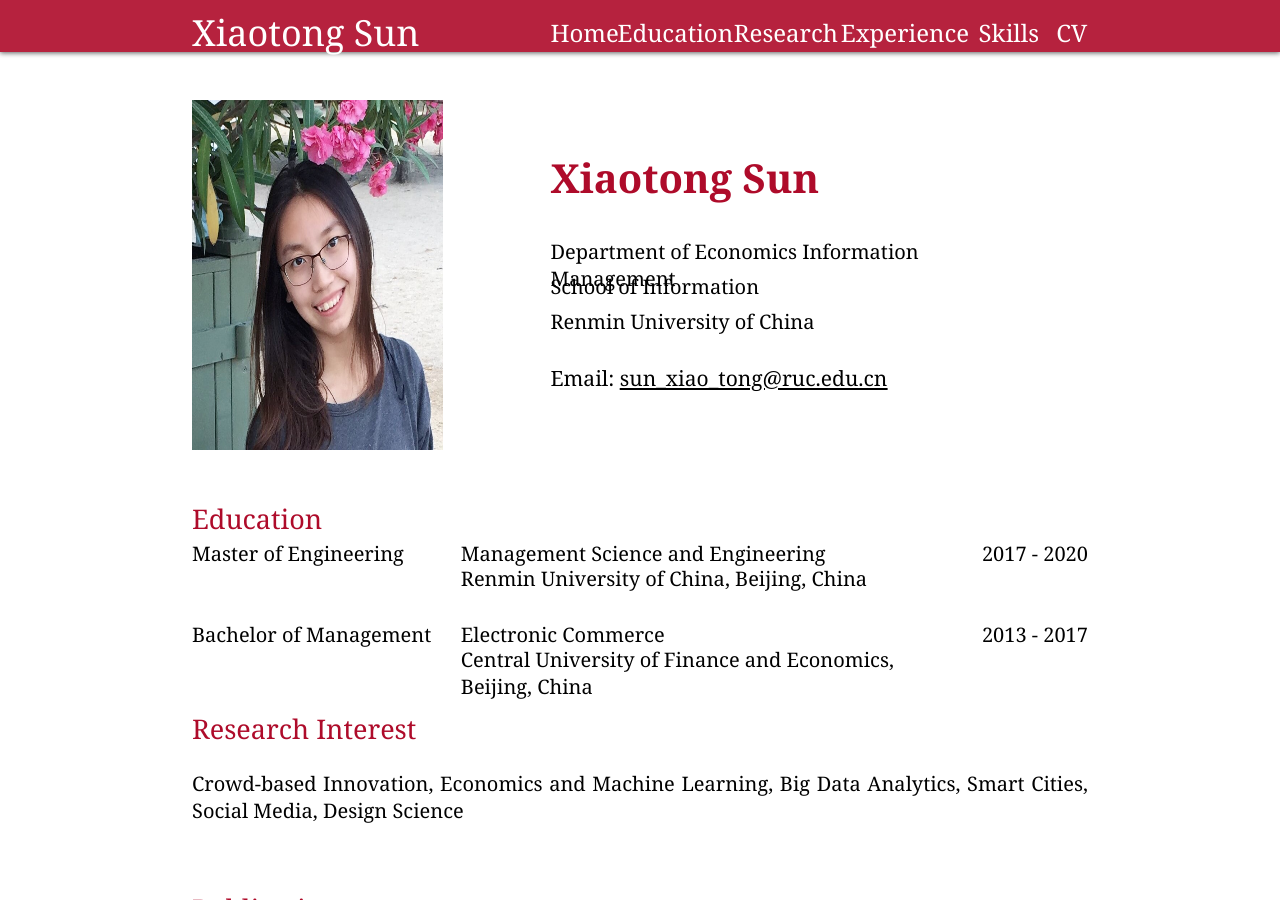
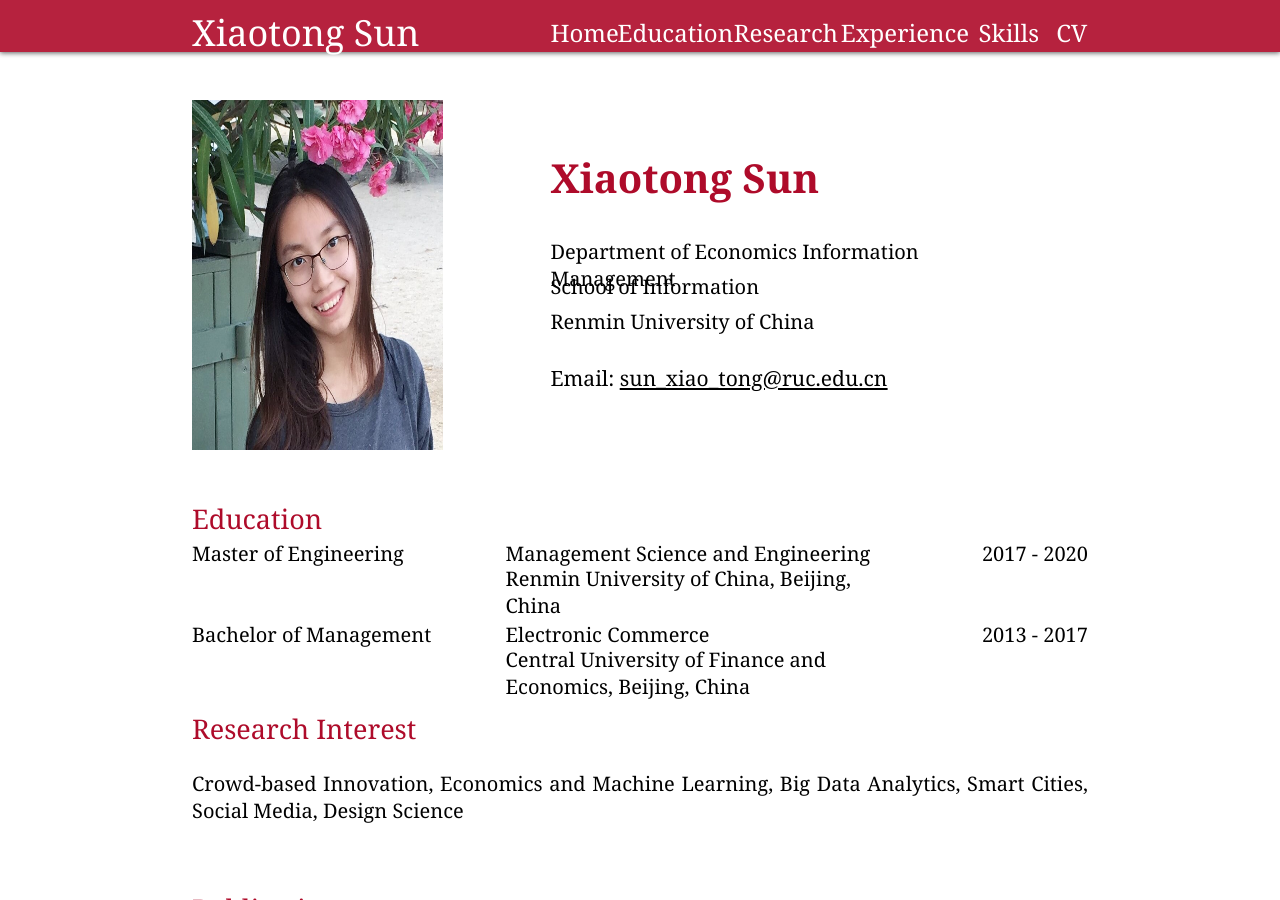
Before and after one commit to carolxiaotongsun/carolxiaotongsun.github.io, a Jekyll site: the page index.html, which Jekyll copies as it is, in a window 1280 px wide and 900 px high. Built offline with Jekyll 4.4.1, drawn with Linux system fonts in a browser that asks for light colours.

Commit message:
Update index.html

```diff
--- a/index.html
+++ b/index.html
@@ -78,10 +78,10 @@
             <h style="font-size:27px;color: #ae0b2a">Education</h>
         </div>
 		<div style="height:40%;width:100%;margin-top:5px">
-			<div style="height:100%;width:30%;float:left;text-align:left">
+			<div style="height:100%;width:35%;float:left;text-align:left">
 				<a style="font-size:20px;float:left">Master of Engineering</a>
 			</div>
-			<div style="height:100%;width:50%;float:left">
+			<div style="height:100%;width:45%;float:left">
 				<div style="height:45%;text-align:left">
 					<a style="font-size:20px">Management Science and Engineering</a>
 				</div>
@@ -94,10 +94,10 @@
 			</div>
         </div>
         <div style="height:40%;width:100%;margin-top:25px">
-			<div style="height:100%;width:30%;text-align:left;float:left">
+			<div style="height:100%;width:35%;text-align:left;float:left">
 				<a style="font-size:20px;float:left">Bachelor of Management</a>
 			</div>
-			<div style="height:100%;width:50%;float:left">
+			<div style="height:100%;width:45%;float:left">
 				<div style="height:45%;text-align:left">
 					<a style="font-size:20px">Electronic Commerce</a>
 				</div>
@@ -124,13 +124,13 @@
         </div>
         <div style="width:100%;text-align:left;padding:0">
             <p style="display:block;width:100%;font-size:22px;float:left;margin-bottom:20px"><u>Conference Papers</u></p>
-            <p class = "pubDetail"><strong>Xiaotong Sun</strong>and Qili Wang, "An Internet of Things Solution for Intelligence Security Management", <I><strong>International Conference on Information Systems (ICIS)</strong></I> Munich, Germany, December 2019.</p>
+            <p class = "pubDetail"><strong>Xiaotong Sun</strong> and Qili Wang, "An Internet of Things Solution for Intelligence Security Management", <I><strong>International Conference on Information Systems (ICIS)</strong></I> Munich, Germany, December 2019.</p>
             <p class = "pubDetail"><strong>Xiaotong Sun</strong>, Qili Wang, Wei Xu and Yu Qin, "Smuggling Activity Detection in Smart Cities: A Perspective from Internet of Things", <I><strong>China Summer Workshop on Information Management (CSWIM)</strong></I>, Shenzhen, China,June 2019.</p>
 			<p class = "pubDetail"><strong>Xiaotong Sun</strong>, Wei Xu and Hongxun Jiang, "Spatial-temporal prediction of air quality based on recurrent neural networks", <I><strong>Hawaii International Conference on System Sciences (HICSS)</strong></I>, Grand Wailea, Maui, Hawaii, USA, January 2019.</p>
         </div>
         <div style="width:100%;text-align:left;padding:0">
             <p style="display:block;width:100%;font-size:22px;float:left;margin-bottom:20px"><u>Journal Papers</u></p>
-            <p class = "pubDetail"><strong>Xiaotong Sun</strong>and Wei Xu, "Deep Random Subspace Learning: A Spatio-temporal Modelling Approach for Air Quality Prediction", <I><strong>Atmosphere</strong></I> (2019), 10, 560.</p>
+            <p class = "pubDetail"><strong>Xiaotong Sun</strong> and Wei Xu, "Deep Random Subspace Learning: A Spatio-temporal Modelling Approach for Air Quality Prediction", <I><strong>Atmosphere</strong></I> (2019), 10, 560.</p>
         </div>
     </div>
     <div id = "WORKING_PART" class = "publicateSection">
@@ -161,13 +161,13 @@
         </div>
         <div style="width:100%;text-align:left;padding:0">
             <p style="display:block;width:100%;font-size:22px;float:left;margin-bottom:20px"><u>Conference Papers</u></p>
-            <p class = "pubDetail"><strong>Xiaotong Sun</strong>and Qili Wang, "An Internet of Things Solution for Intelligence Security Management", <I><strong>International Conference on Information Systems (ICIS)</strong></I> Munich, Germany, December 2019.</p>
+            <p class = "pubDetail"><strong>Xiaotong Sun</strong> and Qili Wang, "An Internet of Things Solution for Intelligence Security Management", <I><strong>International Conference on Information Systems (ICIS)</strong></I> Munich, Germany, December 2019.</p>
             <p class = "pubDetail"><strong>Xiaotong Sun</strong>, Qili Wang, Wei Xu and Yu Qin, "Smuggling Activity Detection in Smart Cities: A Perspective from Internet of Things", <I><strong>China Summer Workshop on Information Management (CSWIM)</strong></I>, Shenzhen, China,June 2019.</p>
             <p class = "pubDetail"><strong>Xiaotong Sun</strong>, Wei Xu and Hongxun Jiang, "Spatial-temporal prediction of air quality based on recurrent neural networks", <I><strong>Hawaii International Conference on System Sciences (HICSS)</strong></I>, Grand Wailea, Maui, Hawaii, USA, January 2019.</p>
         </div>
         <div style="width:100%;text-align:left;padding:0">
             <p style="display:block;width:100%;font-size:22px;float:left;margin-bottom:20px"><u>Journal Papers</u></p>
-            <p class = "pubDetail"><strong>Xiaotong Sun</strong>and Wei Xu, "Deep Random Subspace Learning: A Spatio-temporal Modelling Approach for Air Quality Prediction", <I><strong>Atmosphere</strong></I> (2019), 10, 560.</p>
+            <p class = "pubDetail"><strong>Xiaotong Sun</strong> and Wei Xu, "Deep Random Subspace Learning: A Spatio-temporal Modelling Approach for Air Quality Prediction", <I><strong>Atmosphere</strong></I> (2019), 10, 560.</p>
         </div>
     </div>
     <div id = "SKILL_PART" class = "skillSection" style="margin-bottom:20px;">
```
